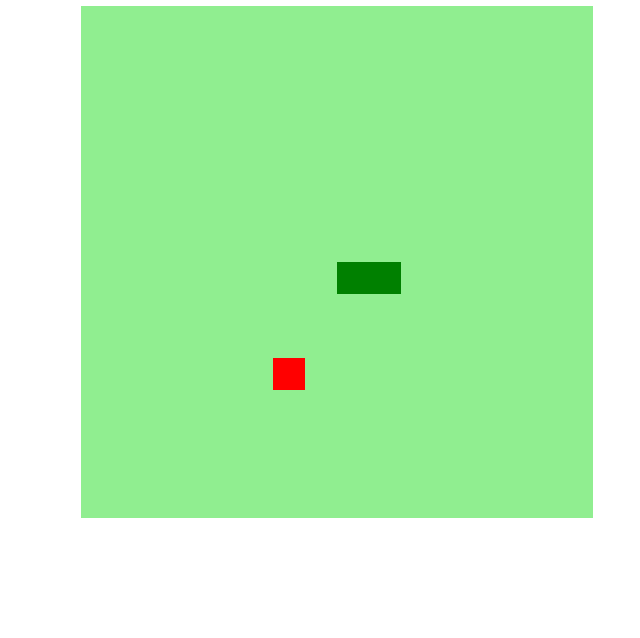
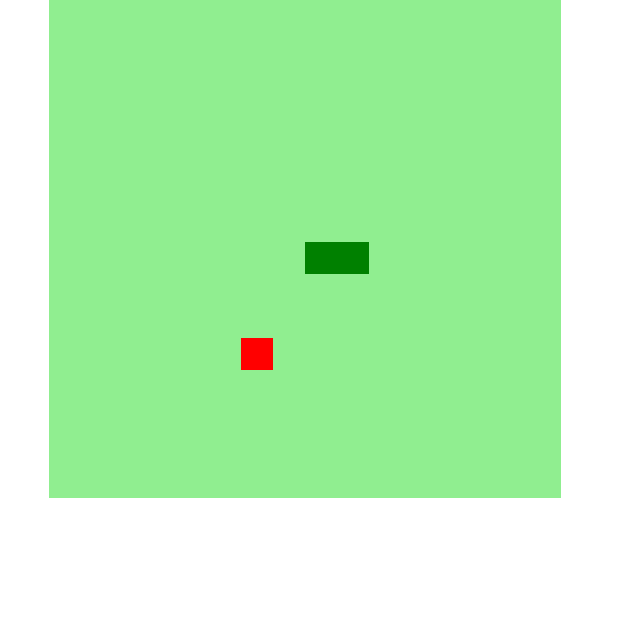
Before and after one commit to sgedalias/dio-games_snake, a plain HTML site: page index.html in a window 1280 px wide. Shown: the part 162-800 px from the top of the page, without its empty margins (275-915 px from the left). Drawn offline with Linux system fonts and the light colour scheme.

Commit message:
mudança no tamanho.

```diff
--- a/style.css
+++ b/style.css
@@ -1,10 +1,10 @@
 body{
-    height: 95vh;
-    width: 95vw;
+    height: 90vh;
+    width: 90vw;
     display: flex;
     flex-direction: column;
     justify-content: center;
     align-items: center;
     background-color:white;
-    color: rgb(52, 165, 52);
+    color: rgb(17, 172, 199);
 }
```
